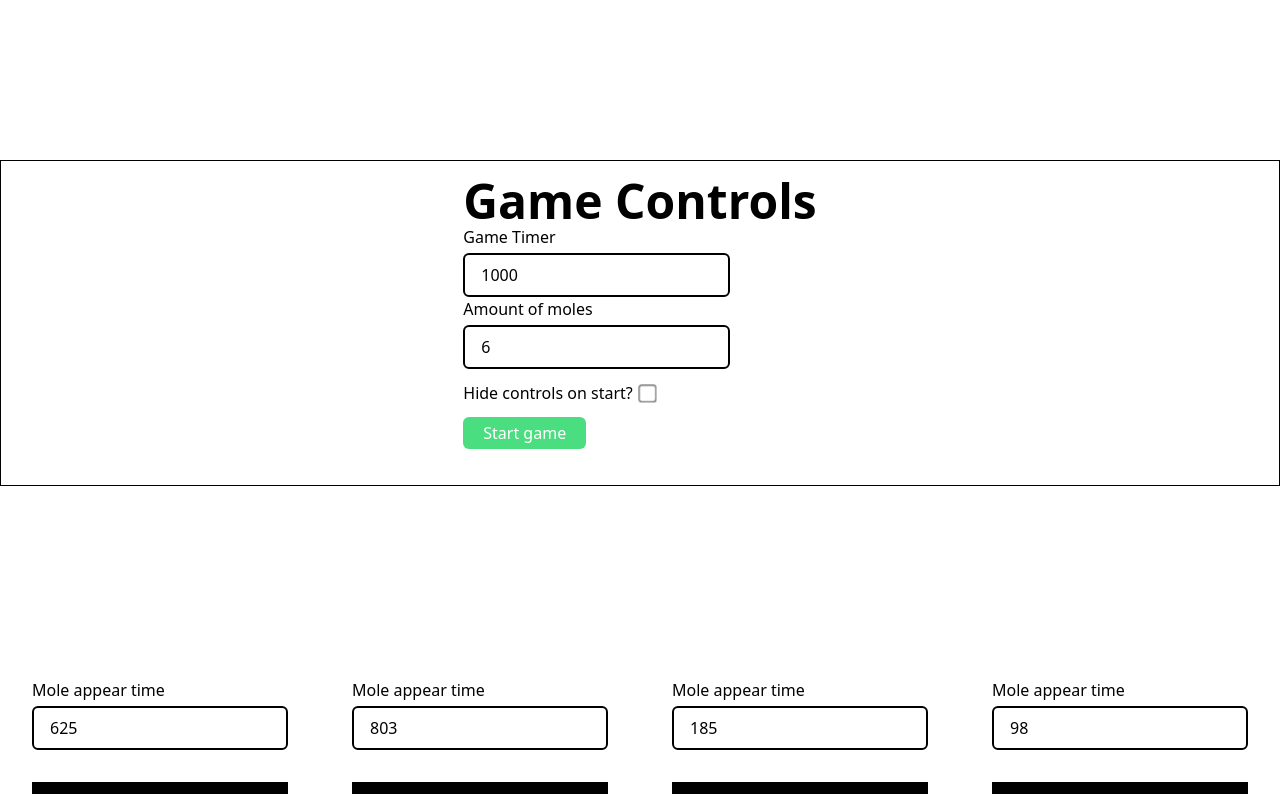
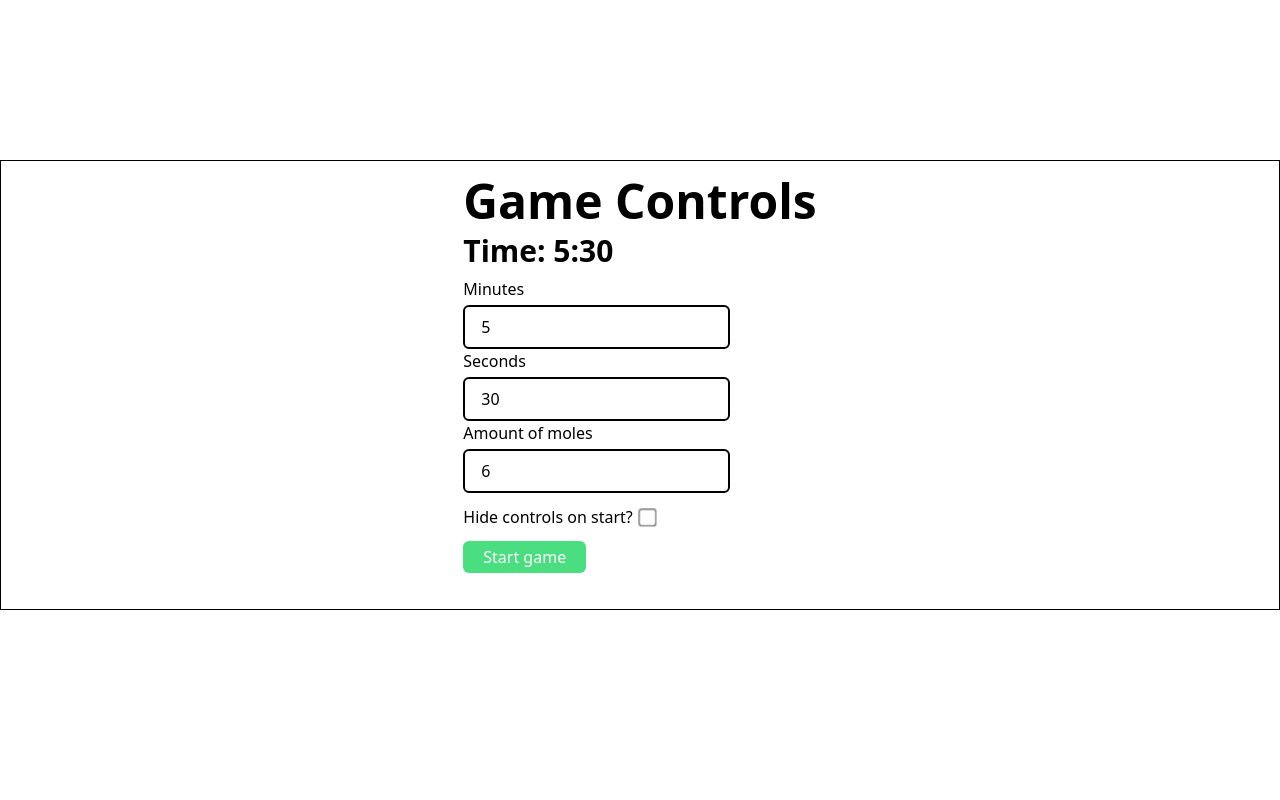
Before and after one commit to TNortnern/whack-a-mole-app, a Nuxt app: page / in a window 1280 px wide. Shown: the top 800 px of the page. Built offline with nearby package versions, Linux system fonts and the light colour scheme.

Commit message:
Use minutes and seconds for game time instead of milliseconds

```diff
--- a/components/misc/Mole.vue
+++ b/components/misc/Mole.vue
@@ -45,8 +45,7 @@ export default {
     GenericInput,
   },
   data() {
-    const defaultStartTime =
-      Math.floor(Math.random() * this.$store.state.game.timer) + 50
+    const defaultStartTime = Math.floor(Math.random() * 2000) + 50
     return {
       intervalHandler: () => {},
       isShown: false,
@@ -80,8 +79,7 @@ export default {
       },
     },
     isShown() {
-      this.appearTime =
-        Math.floor(Math.random() * this.$store.state.game.timer) + 50
+      this.appearTime = Math.floor(Math.random() * 2000) + 50
     },
   },
   beforeDestroy() {
--- a/pages/index.vue
+++ b/pages/index.vue
@@ -8,12 +8,31 @@
     >
       <div>
         <p class="text-5xl font-bold">Game Controls</p>
+        <p class="text-3xl my-2 font-bold">
+          Time: {{ millisToMinutesAndSeconds(timer) }}
+        </p>
         <div v-if="!gameStarted" class="inline-flex flex-col">
           <generic-input
-            v-model="timer"
-            label="Game Timer"
-            placeholder="Game Time(ms)"
+            v-model.number="minutes"
+            label="Minutes"
+            placeholder="Minutes"
             type="number"
+            :input="{
+              $attrs: {
+                min: '0',
+              },
+            }"
+          />
+          <generic-input
+            v-model.number="seconds"
+            label="Seconds"
+            placeholder="Seconds"
+            type="number"
+            :input="{
+              $attrs: {
+                min: minutes > 0 ? 0 : 1,
+              },
+            }"
           />
           <generic-input
             v-model="amountOfMoles"
@@ -37,7 +56,7 @@
             />
           </div>
         </div>
-        <p v-else class="text-3xl">Timer: {{ timer }}</p>
+
         <button
           class="
             text-white
@@ -79,13 +98,30 @@ export default {
     gameStarted() {
       return this.$store.state.game.isStarted
     },
-    timer: {
+    minutes: {
       get() {
-        return this.$store.state.game.timer
+        return this.$store.state.game.time.minutes
       },
-      set(time) {
-        this.$store.commit('game/SET_TIMER', time)
+      set(value) {
+        this.$store.commit('game/SET_TIME', {
+          key: 'minutes',
+          value,
+        })
       },
+    },
+    seconds: {
+      get() {
+        return this.$store.state.game.time.seconds
+      },
+      set(value) {
+        this.$store.commit('game/SET_TIME', {
+          key: 'seconds',
+          value,
+        })
+      },
+    },
+    timer() {
+      return this.$store.state.game.timer
     },
     amountOfMoles: {
       get() {
@@ -103,20 +139,25 @@ export default {
         this.$store.commit('game/SET_HIDE_CONTROLS_ON_START', value)
       },
     },
-    // randomize: {
-    //   get() {
-    //     return this.$store.state.game.randomizeAppearTimeOnClick
-    //   },
-    //   set(value) {
-    //     this.$store.commit('game/SET_RANDOMIZE_APPEAR_TIME', value)
-    //   },
-    // },
   },
   methods: {
     millisToMinutesAndSeconds(millis) {
-      const minutes = Math.floor(millis / 60000)
-      const seconds = ((millis % 60000) / 1000).toFixed(0)
-      return minutes + ':' + (seconds < 10 ? '0' : '') + seconds
+      let sec = Math.floor(millis / 1000)
+      const hrs = Math.floor(sec / 3600)
+      sec -= hrs * 3600
+      let min = Math.floor(sec / 60)
+      sec -= min * 60
+
+      sec = '' + sec
+      sec = ('00' + sec).substring(sec.length)
+
+      if (hrs > 0) {
+        min = '' + min
+        min = ('00' + min).substring(min.length)
+        return hrs + ':' + min + ':' + sec
+      } else {
+        return min + ':' + sec
+      }
     },
     startGame() {
       this.$store.dispatch('game/toggleGame')
--- a/store/game.js
+++ b/store/game.js
@@ -1,8 +1,17 @@
-const defaultTimer = 1000
+const defaultMinutes = 5
+const defaultSeconds = 30
+const minutesToMillis = (val) => val * 60000
+const secondsToMillis = (val) => val * 1000
+const defaultTimer =
+  minutesToMillis(defaultMinutes) + secondsToMillis(defaultSeconds)
 export default {
   state: () => ({
     score: 0,
     timer: defaultTimer,
+    time: {
+      minutes: defaultMinutes,
+      seconds: defaultSeconds,
+    },
     isStarted: false,
     randomizeAppearTimeOnClick: false,
     startedTimer: defaultTimer,
@@ -27,13 +36,15 @@ export default {
         const countdown = setInterval(() => {
           if (state.isStarted) {
             if (state.timer > 0) {
-              commit('SET_TIMER', state.timer - 1)
+              commit('SET_TIMER', state.timer - 1000)
             } else {
               clearInterval(countdown)
               dispatch('resetGame')
             }
+          } else {
+            clearInterval(countdown)
           }
-        }, 100)
+        }, 1000)
       }
     },
   },
@@ -65,5 +76,11 @@ export default {
     SET_HIDE_CONTROLS_ON_START(state, value) {
       state.hideControlsOnStart = value
     },
+    SET_TIME(state, { key, value }) {
+      state.time[key] = value
+      state.timer =
+        minutesToMillis(state.time.minutes) +
+        secondsToMillis(state.time.seconds)
+    },
   },
 }
```
